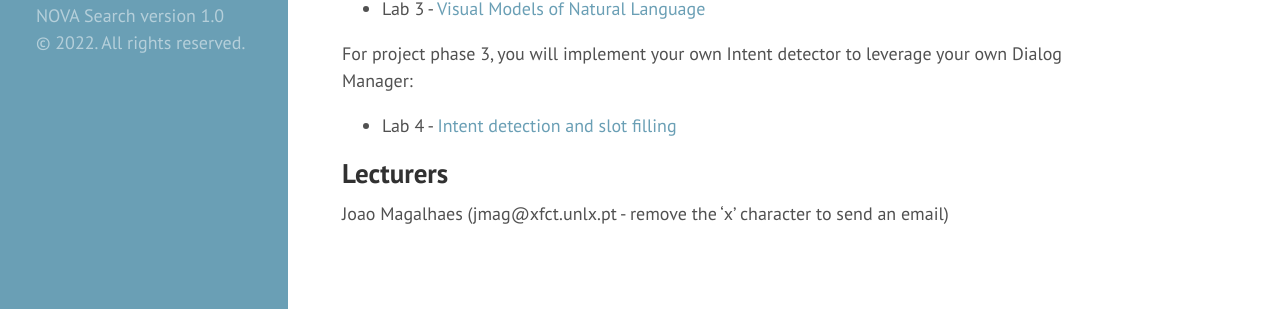
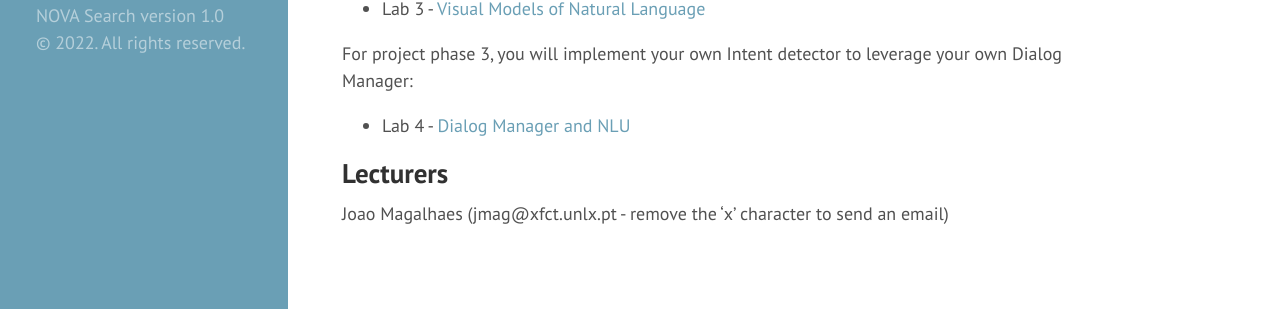
Before and after one commit to novasearch/wiki.novasearch.org, a Jekyll site: the page built from wiki/courses/WSDM_2022.md, in a window 1280 px wide and 900 px high, scrolled down 1067 px. Shown: the part 583-892 px from the top of the window. Built offline with Jekyll 4.4.1, drawn with Linux system fonts in a browser that asks for light colours.

Commit message:
Update WSDM_2022.md

```diff
--- a/wiki/courses/WSDM_2022.md
+++ b/wiki/courses/WSDM_2022.md
@@ -60,7 +60,7 @@ For project phase 2, you will use Visual-Natural Language Transformers to enrich
 
 For project phase 3, you will implement your own Intent detector to leverage your own Dialog Manager:
 
- - Lab 4 - [Intent detection and slot filling](/wiki/tutorials/intent-detector)
+ - Lab 4 - [Dialog Manager and NLU](/wiki/tutorials/intent-detector)
 
 ## Lecturers
 Joao Magalhaes (jmag@xfct.unlx.pt - remove the 'x' character to send an email)
```
